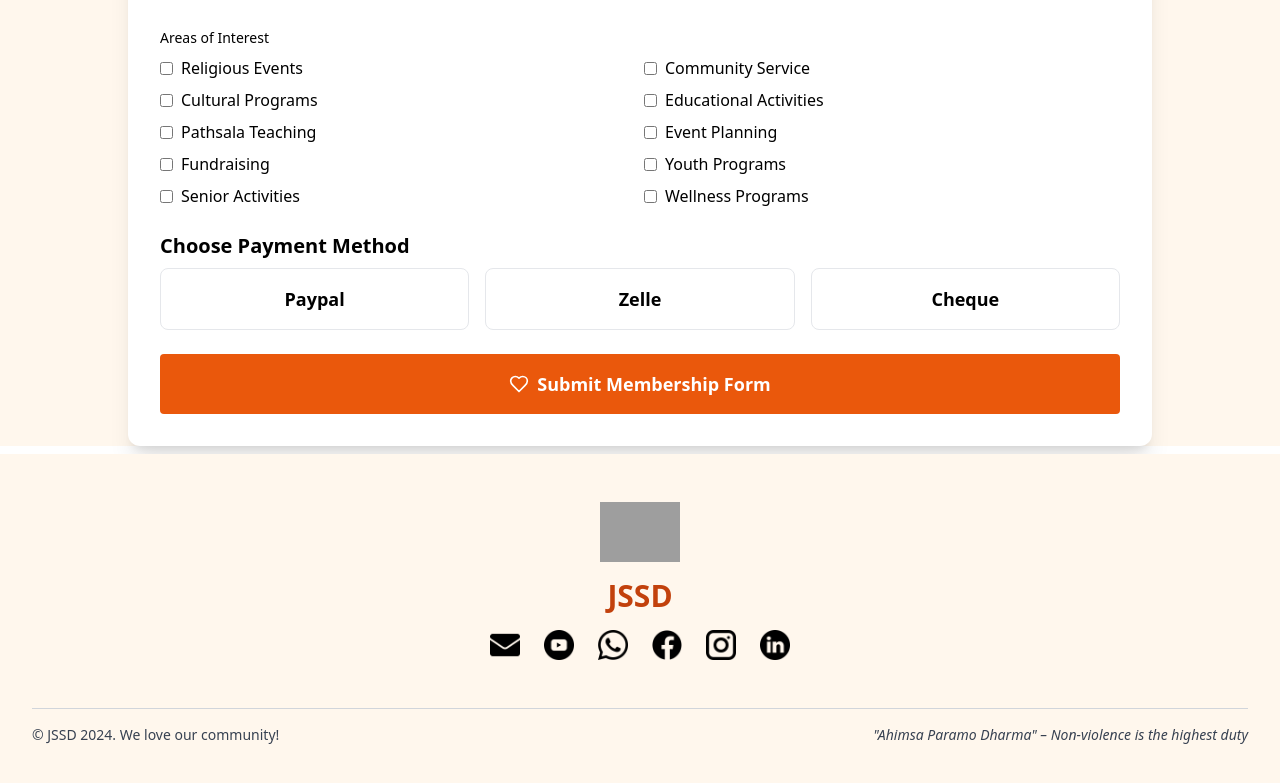
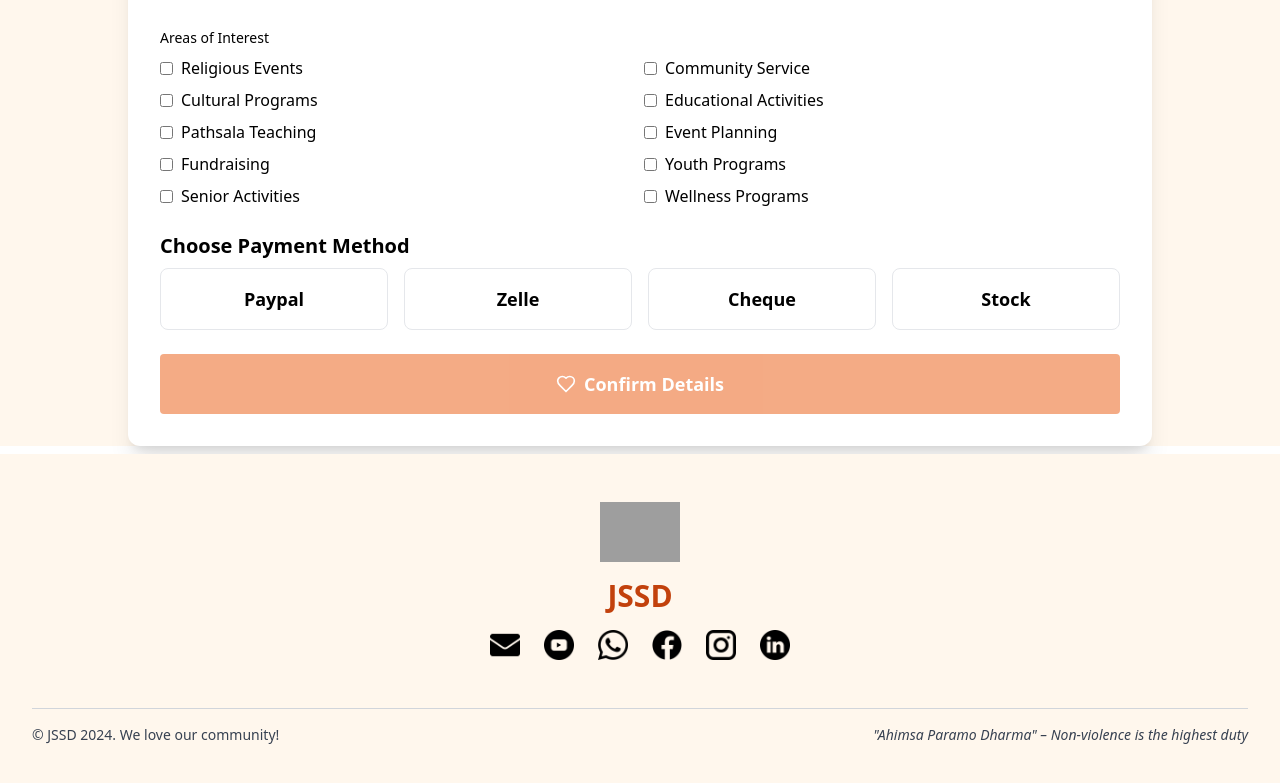
Before and after one commit to jainsocietysandiego/jssdWebsite, a Next.js app: page /membership/become-a-member in a window 1280 px wide. Shown: the part 1026-1809 px from the top of the page. Built offline with nearby package versions, Linux system fonts and the light colour scheme; no server answers; grey boxes are pictures that could not be loaded.

Commit message:
Membership Form Updated

```diff
--- a/app/membership/become-a-member/page.tsx
+++ b/app/membership/become-a-member/page.tsx
@@ -5,7 +5,7 @@ import Image from 'next/image';
 import { CheckCircle, Heart } from 'lucide-react';
 
 const FETCH_SCRIPT_URL = 'https://script.google.com/macros/s/AKfycbx33ldKE6dib3hJFA6xYw0ShWDzwV2hZNV-loY2l6SfOxqRGvvh9cgdPRmeufgdrWSrAw/exec';
-const SUBMIT_SCRIPT_URL = 'https://script.google.com/macros/s/AKfycbx_NqV0nsolC6iX8o3pUZBJaJrdMeXJWBSAJKwQzPjS_sJ0GFBTOr87xSOQTky9gx86/exec';
+const SUBMIT_SCRIPT_URL = 'https://script.google.com/macros/s/AKfycbxG4jWKMhoZIUQN6DYwh4KhXDEN1W1Al79dmLGC46rb8GZvBe_ZzprMJrUHAoS0kO9X/exec';
 
 const CACHE_KEY = 'membership-data-cache';
 const CACHE_TTL = 10 * 60 * 1000; // 10 minutes
@@ -29,11 +29,14 @@ const MembershipPage: React.FC = () => {
   const [membershipTypes, setMembershipTypes] = useState<any[]>([]);
   const [selectedMembership, setSelectedMembership] = useState<string>('');
   const [addFees, setAddFees] = useState(true);
-  const [paymentMethod, setPaymentMethod] = useState<'paypal' | 'zelle' | 'cheque' | null>(null);
+  const [paymentMethod, setPaymentMethod] = useState<'paypal' | 'zelle' | 'cheque' | 'stock' | null>(null);
+  const [paymentReference, setPaymentReference] = useState('');
   const [zelleQrUrl, setZelleQrUrl] = useState('');
   const [isSubmitted, setIsSubmitted] = useState(false);
   const [loading, setLoading] = useState(true);
+  console.log(paymentReference);
 
+  // Fetch + cache membership data on mount
   useEffect(() => {
     const loadMembershipData = async () => {
       const cached = localStorage.getItem(CACHE_KEY);
@@ -49,7 +52,6 @@ const MembershipPage: React.FC = () => {
             shouldFetch = false;
           }
         } catch (err) {
-          console.error('Cache parsing error:', err);
           localStorage.removeItem(CACHE_KEY);
         }
       }
@@ -74,51 +76,67 @@ const MembershipPage: React.FC = () => {
             zelleQrUrl: qr?.ImageURL || '',
           };
 
-          localStorage.setItem(
-            CACHE_KEY,
-            JSON.stringify({ data: transformedData, timestamp: Date.now() })
-          );
+          localStorage.setItem(CACHE_KEY, JSON.stringify({ data: transformedData, timestamp: Date.now() }));
 
           setMembershipTypes(transformedData.membershipTypes);
           setZelleQrUrl(transformedData.zelleQrUrl);
           setLoading(false);
         } catch (err) {
-          console.error('Error fetching membership data:', err);
           setLoading(false);
         }
       }
     };
-
     loadMembershipData();
   }, []);
 
+  // Handle input changes
   const handleInputChange = (e: React.ChangeEvent<HTMLInputElement | HTMLTextAreaElement>) => {
     const target = e.target as HTMLInputElement;
     const { name, type, value, checked } = target;
-
-    setFormData((prev) => ({
+    setFormData(prev => ({
       ...prev,
       [name]: type === 'checkbox' ? checked : value,
     }));
   };
 
   const handleInterestChange = (interest: string) => {
-    setFormData((prev) => ({
+    setFormData(prev => ({
       ...prev,
       interests: prev.interests.includes(interest)
-        ? prev.interests.filter((i) => i !== interest)
+        ? prev.interests.filter(i => i !== interest)
         : [...prev.interests, interest],
     }));
   };
 
-  const selectedPlan = membershipTypes.find((m) => m.id === selectedMembership);
+  // Payment Reference label logic
+  const getPaymentRefLabel = () => {
+    if (paymentMethod === 'zelle') return 'Zelle T Id';
+    if (paymentMethod === 'cheque') return 'Cheque No';
+    if (paymentMethod === 'stock') return 'Stock Transfer No';
+    return '';
+  };
+
+  // Plan & amount logic
+  const selectedPlan = membershipTypes.find(m => m.id === selectedMembership);
   const baseTotal = selectedPlan?.amount || 0;
   const totalWithFee = addFees ? baseTotal * 1.03 : baseTotal;
 
+  // Form submit
   const handleSubmit = async (e: React.FormEvent) => {
     e.preventDefault();
     if (!selectedPlan) {
       alert('Please select a membership type.');
+      return;
+    }
+    if (!paymentMethod) {
+      alert('Please select a payment method.');
+      return;
+    }
+    if (
+      paymentMethod !== 'paypal' &&
+      !paymentReference.trim()
+    ) {
+      alert(`Please enter ${getPaymentRefLabel()}.`);
       return;
     }
 
@@ -131,7 +149,9 @@ const MembershipPage: React.FC = () => {
       add3Percent: addFees,
       finalTotal: totalWithFee.toFixed(2),
       paymentMethod,
+      paymentReference,
     };
+    console.log('Submitting payload:', payload);
 
     try {
       await fetch(SUBMIT_SCRIPT_URL, {
@@ -140,13 +160,20 @@ const MembershipPage: React.FC = () => {
         headers: { 'Content-Type': 'application/json' },
         body: JSON.stringify(payload),
       });
-
       setIsSubmitted(true);
     } catch (error) {
-      console.error('Submission failed:', error);
       alert('Something went wrong. Please try again.');
     }
   };
+
+  // Validation for enabling the submit button:
+  const canSubmit =
+    selectedPlan &&
+    Object.entries(formData).every(([k, v]) =>
+      typeof v === 'boolean' ? true : v !== ''
+    ) &&
+    paymentMethod &&
+    (paymentMethod === 'paypal' || paymentReference.trim() !== '');
 
   if (loading) {
     return <div className="min-h-screen flex items-center justify-center">Loading...</div>;
@@ -177,7 +204,7 @@ const MembershipPage: React.FC = () => {
         <div>
           <h2 className="text-xl font-semibold mb-4">Choose a Membership Plan</h2>
           <div className="grid md:grid-cols-3 gap-4">
-            {membershipTypes.map((type) => (
+            {membershipTypes.map(type => (
               <label
                 key={type.id}
                 className={`p-4 rounded-lg border transition-all cursor-pointer ${
@@ -265,7 +292,7 @@ const MembershipPage: React.FC = () => {
                 'Religious Events', 'Community Service', 'Cultural Programs',
                 'Educational Activities', 'Pathsala Teaching', 'Event Planning',
                 'Fundraising', 'Youth Programs', 'Senior Activities', 'Wellness Programs',
-              ].map((interest) => (
+              ].map(interest => (
                 <label key={interest} className="flex items-center">
                   <input
                     type="checkbox"
@@ -282,8 +309,8 @@ const MembershipPage: React.FC = () => {
           {/* Payment Method */}
           <div>
             <h2 className="text-xl font-semibold mb-2">Choose Payment Method</h2>
-            <div className="grid grid-cols-1 md:grid-cols-3 gap-4">
-              {['paypal', 'zelle', 'cheque'].map((method) => (
+            <div className="grid grid-cols-1 md:grid-cols-4 gap-4">
+              {['paypal', 'zelle', 'cheque', 'stock'].map((method) => (
                 <button
                   key={method}
                   type="button"
@@ -292,13 +319,38 @@ const MembershipPage: React.FC = () => {
                       ? 'border-orange-600 bg-orange-50'
                       : 'border-gray-200 hover:border-orange-300'
                   }`}
-                  onClick={() => setPaymentMethod(method as any)}
+                  onClick={() => {
+                    setPaymentMethod(method as any);
+                    setPaymentReference(''); // Reset when changing method
+                  }}
                 >
                   <div className="text-lg font-bold capitalize">{method}</div>
                 </button>
               ))}
             </div>
 
+            {/* Conditional Reference Field */}
+            {paymentMethod && (
+              <div className="mt-4">
+                {paymentMethod === 'paypal' ? (
+                  <div className="text-gray-600">No additional information needed for Paypal.</div>
+                ) : (
+                  <div>
+                    <label className="block text-sm font-medium mb-1">{getPaymentRefLabel()} <span className="text-red-500">*</span></label>
+                    <input
+                      type="text"
+                      value={paymentReference}
+                      onChange={e => setPaymentReference(e.target.value)}
+                      required={paymentMethod !== 'paypal'}
+                      className="w-full px-4 py-2 border border-gray-300 rounded-lg focus:ring-2 focus:ring-orange-500"
+                      placeholder={`Enter ${getPaymentRefLabel()}`}
+                    />
+                  </div>
+                )}
+              </div>
+            )}
+
+            {/* Payment method-specific info */}
             {paymentMethod === 'paypal' && (
               <div className="mt-4 border rounded p-4 bg-gray-50">
                 <form
@@ -341,14 +393,24 @@ const MembershipPage: React.FC = () => {
                 </p>
               </div>
             )}
+
+            {paymentMethod === 'stock' && (
+              <div className="mt-4 border rounded p-4 bg-gray-50">
+                <p>
+                  Please enter your Stock Transfer No above after completing your stock donation. For transfer instructions, contact <a href="mailto:donate@yourdomain.org" className="underline text-orange-700">donate@yourdomain.org</a>.
+                </p>
+              </div>
+            )}
           </div>
 
           <button
             type="submit"
-            className="w-full bg-orange-600 hover:bg-orange-700 text-white py-4 rounded font-semibold text-lg flex items-center justify-center"
+            disabled={!canSubmit}
+            className={`w-full bg-orange-600 hover:bg-orange-700 text-white py-4 rounded font-semibold text-lg flex items-center justify-center
+              ${!canSubmit ? 'opacity-50 cursor-not-allowed' : ''}`}
           >
             <Heart className="h-5 w-5 mr-2" />
-            Submit Membership Form
+            Confirm Details
           </button>
         </form>
       </div>
```
Lines whose indentation alone changed are shown as unchanged.
